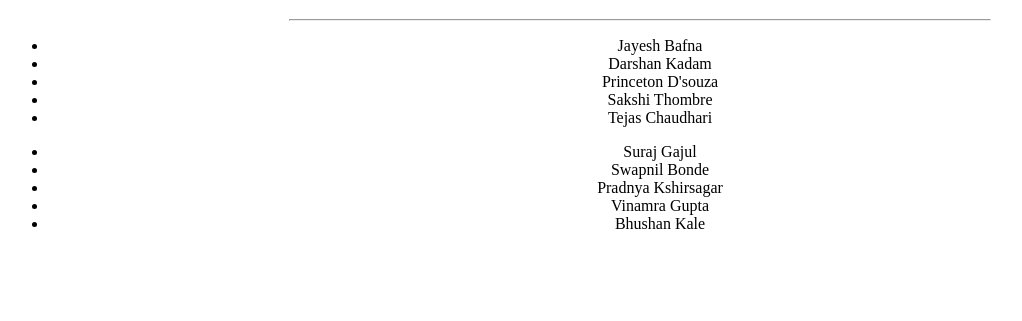
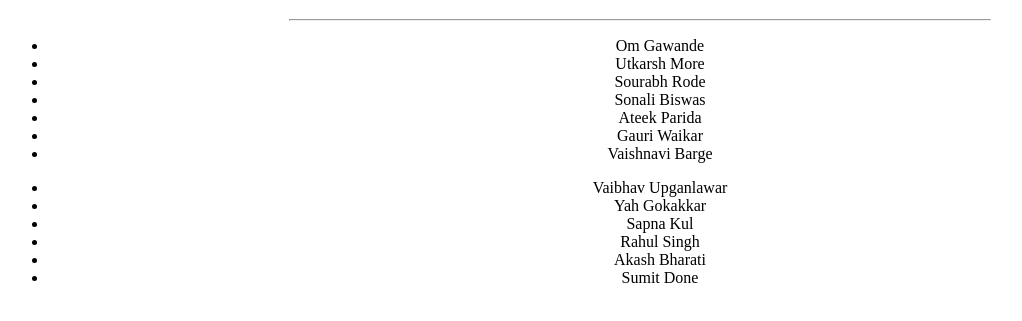
Before and after one commit to ACES-DYPCOE/ACES-New-Website, a plain HTML site: page sakshi/index.html in a window 1280 px wide. Shown: the part 61-382 px from the top of the page, without its empty margins (0-1022 px from the left). Drawn offline with nearby package versions, Linux system fonts and the light colour scheme.

Commit message:
Update index.html

```diff
--- a/sakshi/index.html
+++ b/sakshi/index.html
@@ -29,11 +29,13 @@ ACES PUBLICITY TEAM MEMBERS 2021
         <ul align="center" class="animate__animated animate__slideInLeft">
             <div class="li">
 
-            <li >Jayesh Bafna</li>
-            <li>Darshan Kadam</li>
-            <li>Princeton D'souza</li>
-            <li>Sakshi Thombre</li>
-            <li>Tejas Chaudhari</li>
+            <li>Om Gawande</li>
+            <li>Utkarsh More</li>
+            <li>Sourabh Rode</li>
+            <li>Sonali Biswas</li>
+            <li>Ateek Parida</li>
+            <li>Gauri Waikar</li>
+            <li>Vaishnavi Barge</li>
             </div>
         </ul>
     </div>
@@ -42,11 +44,12 @@ ACES PUBLICITY TEAM MEMBERS 2021
 
         <ul align="center" class="animate__animated animate__slideInRight">
             <div class="li">
-            <li>Suraj Gajul</li>
-            <li>Swapnil Bonde</li>
-            <li>Pradnya Kshirsagar</li>
-            <li>Vinamra Gupta</li>
-            <li>Bhushan Kale</li>
+            <li>Vaibhav Upganlawar</li>
+            <li>Yah Gokakkar</li>
+            <li>Sapna Kul</li>
+            <li>Rahul Singh</li>
+            <li>Akash Bharati</li>
+            <li>Sumit Done</li>
             </div>
         </ul>
     </div>
```
